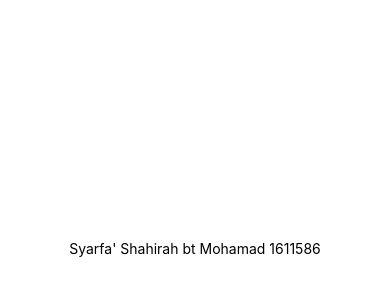
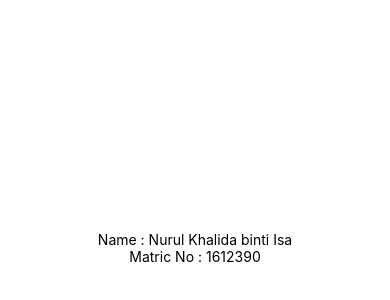
Before and after one commit to syarfa1708/tester, a React Native app: screen / in a window 390 px wide. Shown: the part 174-474 px from the top of the page. Built offline with nearby package versions, Linux system fonts and the light colour scheme.

Commit message:
Update App.js

```diff
--- a/App.js
+++ b/App.js
@@ -5,7 +5,8 @@ export default class App extends React.Component {
   render() {
     return (
       <View style={styles.container}>
-        <Text>Syarfa' Shahirah bt Mohamad 1611586</Text>
+        <Text>Name : Nurul Khalida binti Isa</Text>
+        <Text>Matric No : 1612390</Text>
       </View>
     );
   }
```
